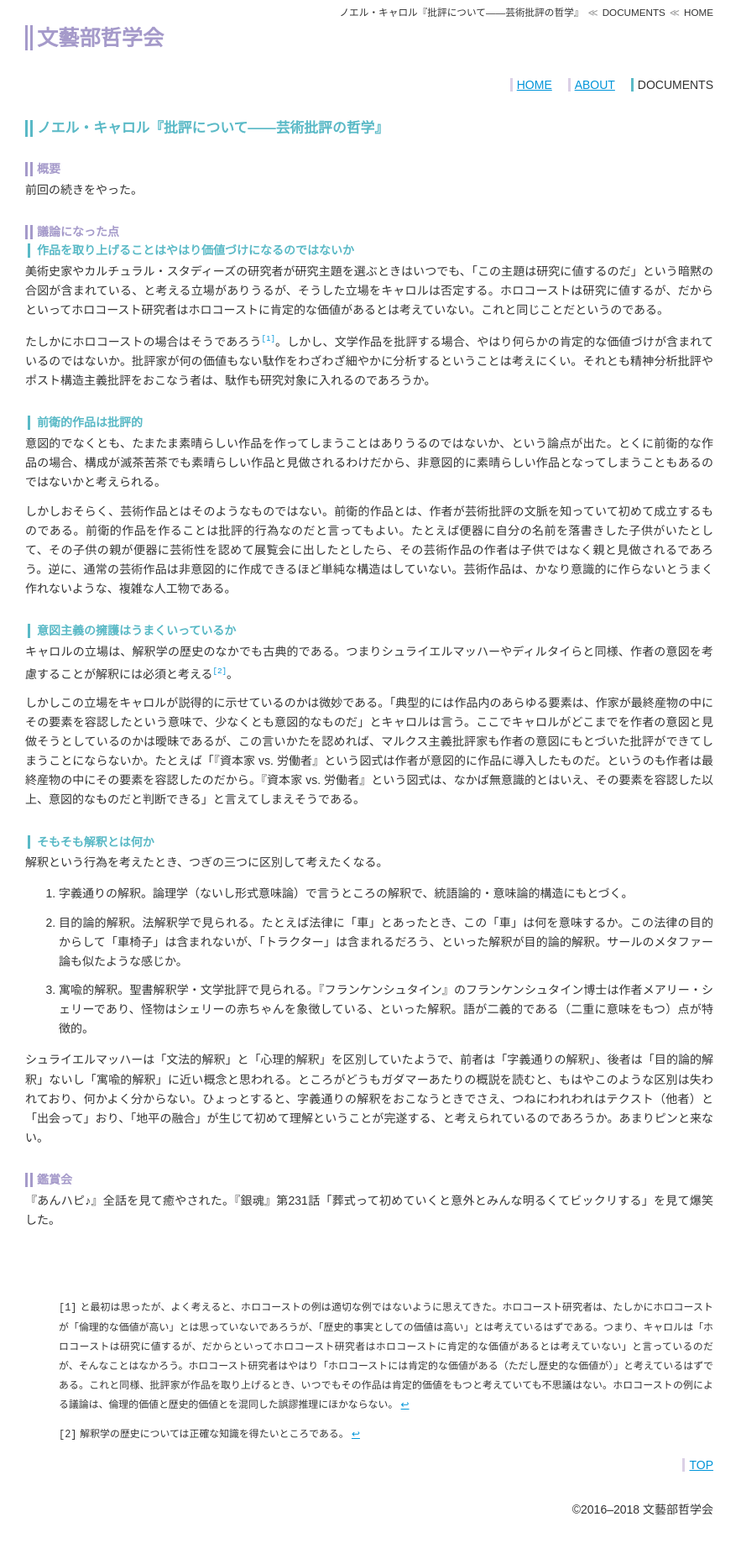
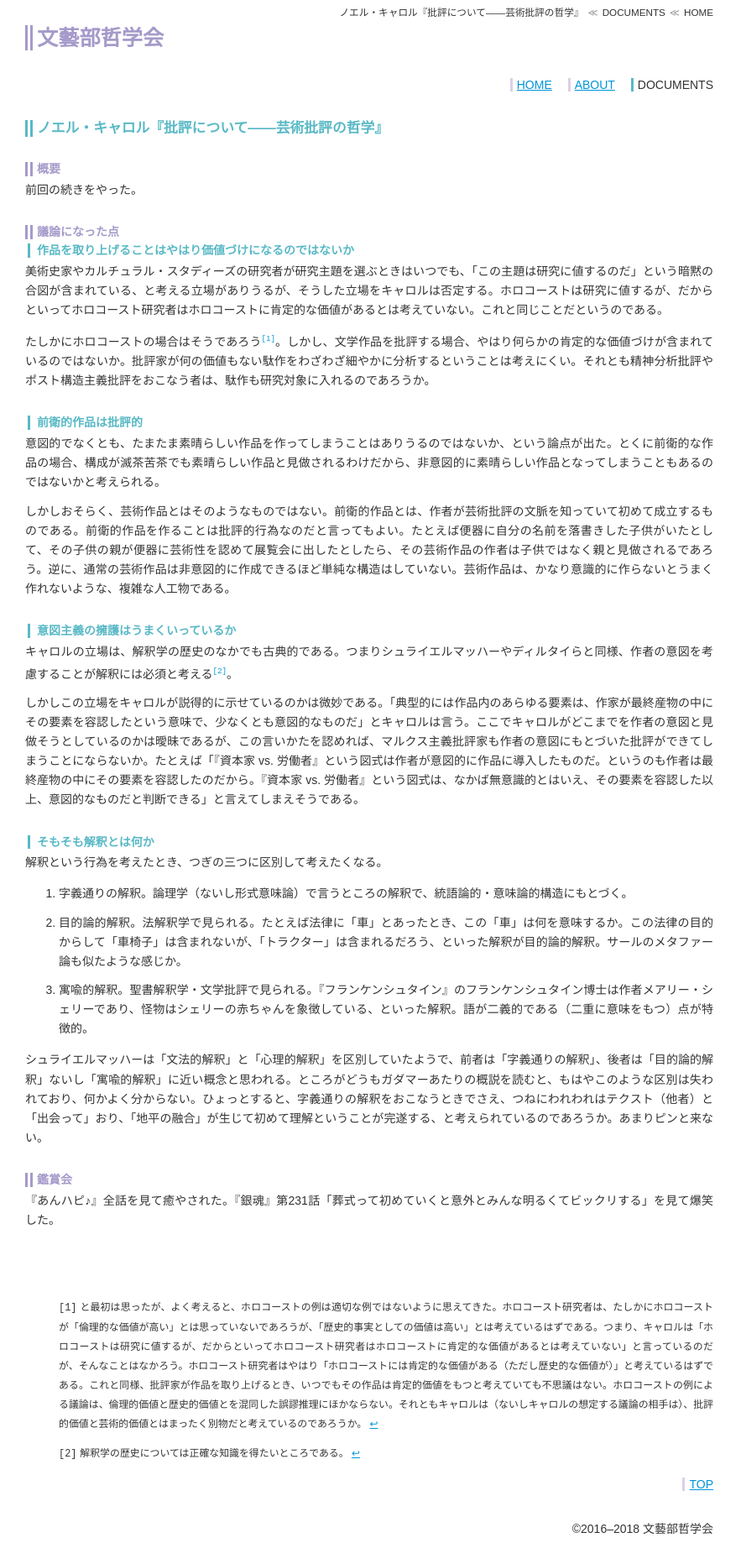
Before and after one commit to qdaibungei/philosophy, a Jekyll site: the page built from docs/_posts/2018-03-04-philo.md, in a window 1280 px wide. Shown: the whole page at 84% size, without its empty margins (0-883 px from the left). Built offline with Jekyll 4.4.1, drawn with Linux system fonts in a browser that asks for light colours; before the commit the page ends 1840 px from its top, so only the background shows below that.

Commit message:
Update 2018-03-04-philo.md

```diff
--- a/docs/_posts/2018-03-04-philo.md
+++ b/docs/_posts/2018-03-04-philo.md
@@ -13,7 +13,7 @@
 
 たしかにホロコーストの場合はそうであろう[^1]。しかし、文学作品を批評する場合、やはり何らかの肯定的な価値づけが含まれているのではないか。批評家が何の価値もない駄作をわざわざ細やかに分析するということは考えにくい。それとも精神分析批評やポスト構造主義批評をおこなう者は、駄作も研究対象に入れるのであろうか。
 
-[^1]: と最初は思ったが、よく考えると、ホロコーストの例は適切な例ではないように思えてきた。ホロコースト研究者は、たしかにホロコーストが「倫理的な価値が高い」とは思っていないであろうが、「歴史的事実としての価値は高い」とは考えているはずである。つまり、キャロルは「ホロコーストは研究に値するが、だからといってホロコースト研究者はホロコーストに肯定的な価値があるとは考えていない」と言っているのだが、そんなことはなかろう。ホロコースト研究者はやはり「ホロコーストには肯定的な価値がある（ただし歴史的な価値が）」と考えているはずである。これと同様、批評家が作品を取り上げるとき、いつでもその作品は肯定的価値をもつと考えていても不思議はない。ホロコーストの例による議論は、倫理的価値と歴史的価値とを混同した誤謬推理にほかならない。
+[^1]: と最初は思ったが、よく考えると、ホロコーストの例は適切な例ではないように思えてきた。ホロコースト研究者は、たしかにホロコーストが「倫理的な価値が高い」とは思っていないであろうが、「歴史的事実としての価値は高い」とは考えているはずである。つまり、キャロルは「ホロコーストは研究に値するが、だからといってホロコースト研究者はホロコーストに肯定的な価値があるとは考えていない」と言っているのだが、そんなことはなかろう。ホロコースト研究者はやはり「ホロコーストには肯定的な価値がある（ただし歴史的な価値が）」と考えているはずである。これと同様、批評家が作品を取り上げるとき、いつでもその作品は肯定的価値をもつと考えていても不思議はない。ホロコーストの例による議論は、倫理的価値と歴史的価値とを混同した誤謬推理にほかならない。それともキャロルは（ないしキャロルの想定する議論の相手は）、批評的価値と芸術的価値とはまったく別物だと考えているのであろうか。
 
 #### 前衛的作品は批評的
 意図的でなくとも、たまたま素晴らしい作品を作ってしまうことはありうるのではないか、という論点が出た。とくに前衛的な作品の場合、構成が滅茶苦茶でも素晴らしい作品と見做されるわけだから、非意図的に素晴らしい作品となってしまうこともあるのではないかと考えられる。
```
